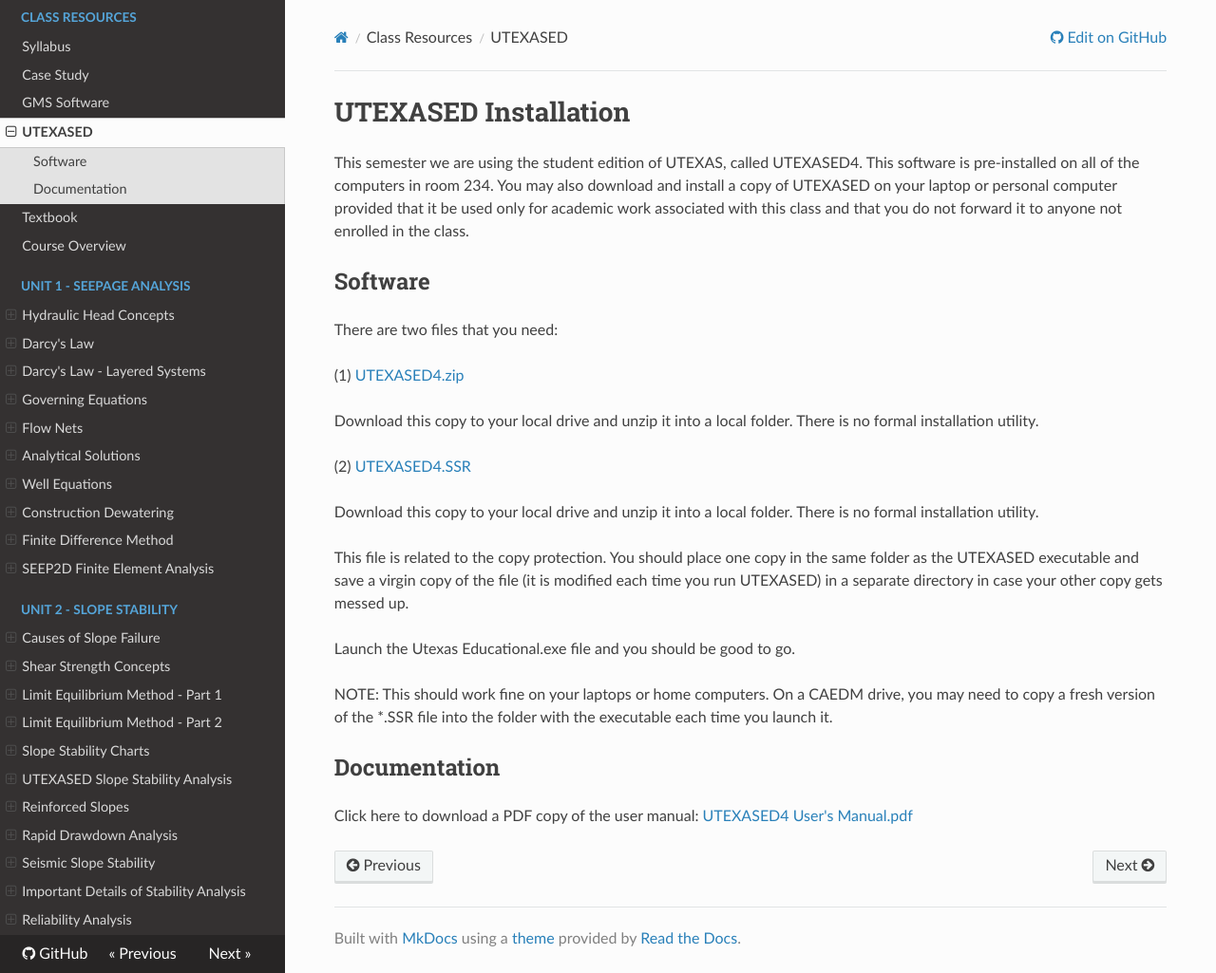
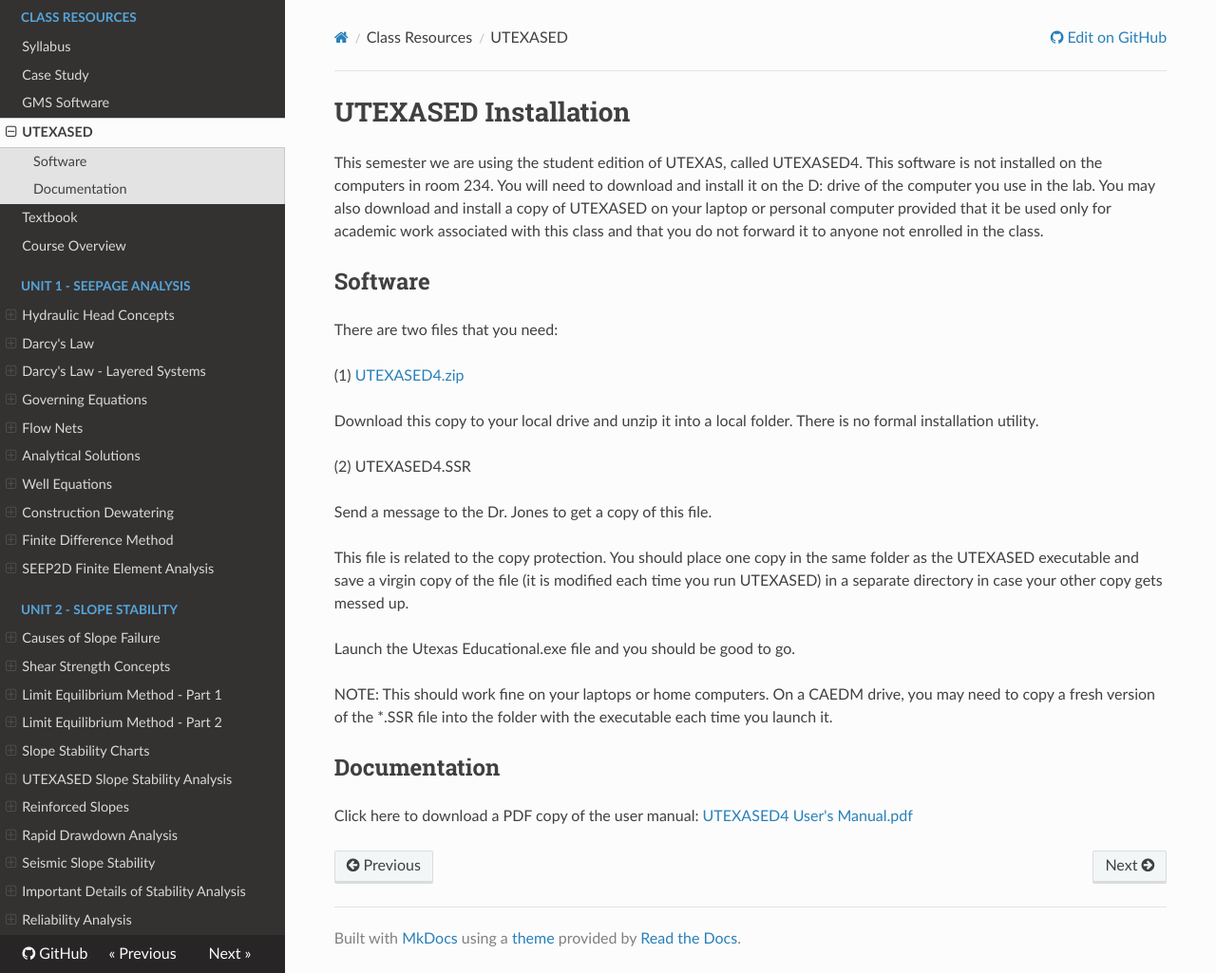
Before and after one commit to njones61/ce544, an MkDocs documentation site: the page built from docs/resources/utexased/installation.md, in a window 1280 px wide and 1025 px high. Shown: the whole window at 95% size. Built offline with MkDocs 1.6.1, drawn with Linux system fonts in a browser that asks for light colours; nearby versions of some CDN libraries.

Commit message:
tweaked installation instructions

```diff
--- a/docs/resources/utexased/installation.md
+++ b/docs/resources/utexased/installation.md
@@ -1,6 +1,6 @@
 # UTEXASED Installation
 
-This semester we are using the student edition of UTEXAS, called UTEXASED4. This software is pre-installed on all of the computers in room 234. You may also download and install a copy of UTEXASED on your laptop or personal computer provided that it be used only for academic work associated with this class and that you do not forward it to anyone not enrolled in the class.
+This semester we are using the student edition of UTEXAS, called UTEXASED4. This software is not installed on the computers in room 234. You will need to download and install it on the D: drive of the computer you use in the lab. You may also download and install a copy of UTEXASED on your laptop or personal computer provided that it be used only for academic work associated with this class and that you do not forward it to anyone not enrolled in the class.
 
 ## Software
 There are two files that you need:
@@ -9,9 +9,9 @@
 
 Download this copy to your local drive and unzip it into a local folder. There is no formal installation utility.
 
-(2) [UTEXASED4.SSR](UTEXASED4.SSR)
+(2) UTEXASED4.SSR
 
-Download this copy to your local drive and unzip it into a local folder. There is no formal installation utility.
+Send a message to the Dr. Jones to get a copy of this file.
 
 This file is related to the copy protection. You should place one copy in the same folder as the UTEXASED executable and save a virgin copy of the file (it is modified each time you run UTEXASED) in a separate directory in case your other copy gets messed up.
 
```
